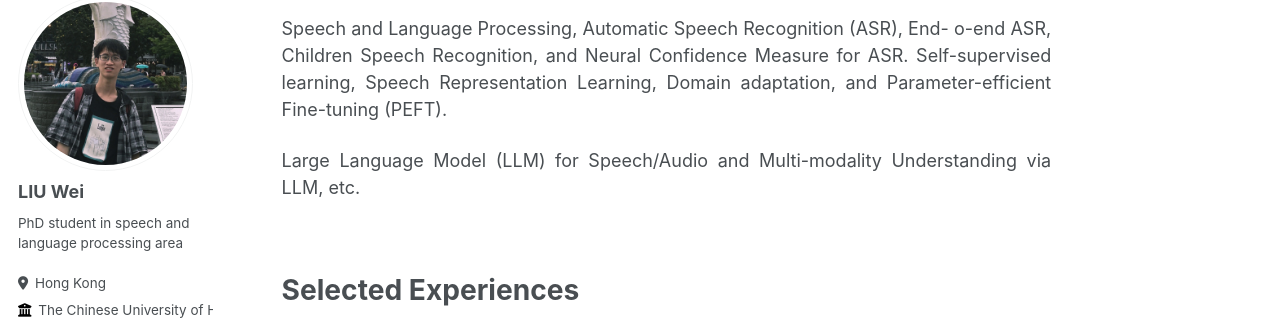
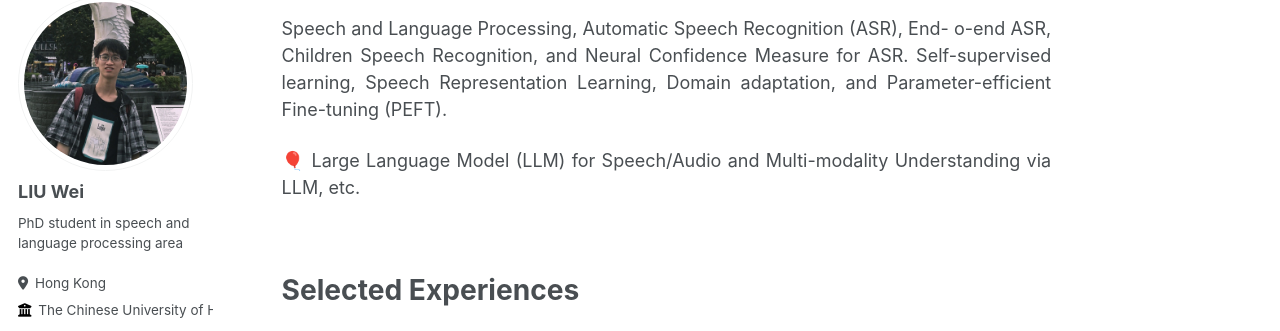
Before and after one commit to louislau1129/louislau1129.github.io, a Jekyll site: the page built from _pages/about.md, in a window 1280 px wide and 900 px high, scrolled down 646 px. Shown: the part 110-441 px from the top of the window. Built offline with Jekyll 4.4.1, drawn with Linux system fonts in a browser that asks for light colours; some web fonts are replaced.

Commit message:
update cv

```diff
--- a/_pages/about.md
+++ b/_pages/about.md
@@ -17,7 +17,7 @@ redirect_from:
 ---
 Speech and Language Processing, Automatic Speech Recognition (ASR), End- o-end ASR, Children Speech Recognition, and Neural Confidence Measure for ASR. Self-supervised learning, Speech Representation Learning, Domain adaptation, and Parameter-efficient Fine-tuning (PEFT).
 {: style="text-align: justify"}
-Large Language Model (LLM) for Speech/Audio and Multi-modality Understanding via LLM, etc.
+🎈 Large Language Model (LLM) for Speech/Audio and Multi-modality Understanding via LLM, etc.
 {: style="text-align: justify"}
 <br/>
 
```
Also changed, not shown: 1 other file.
